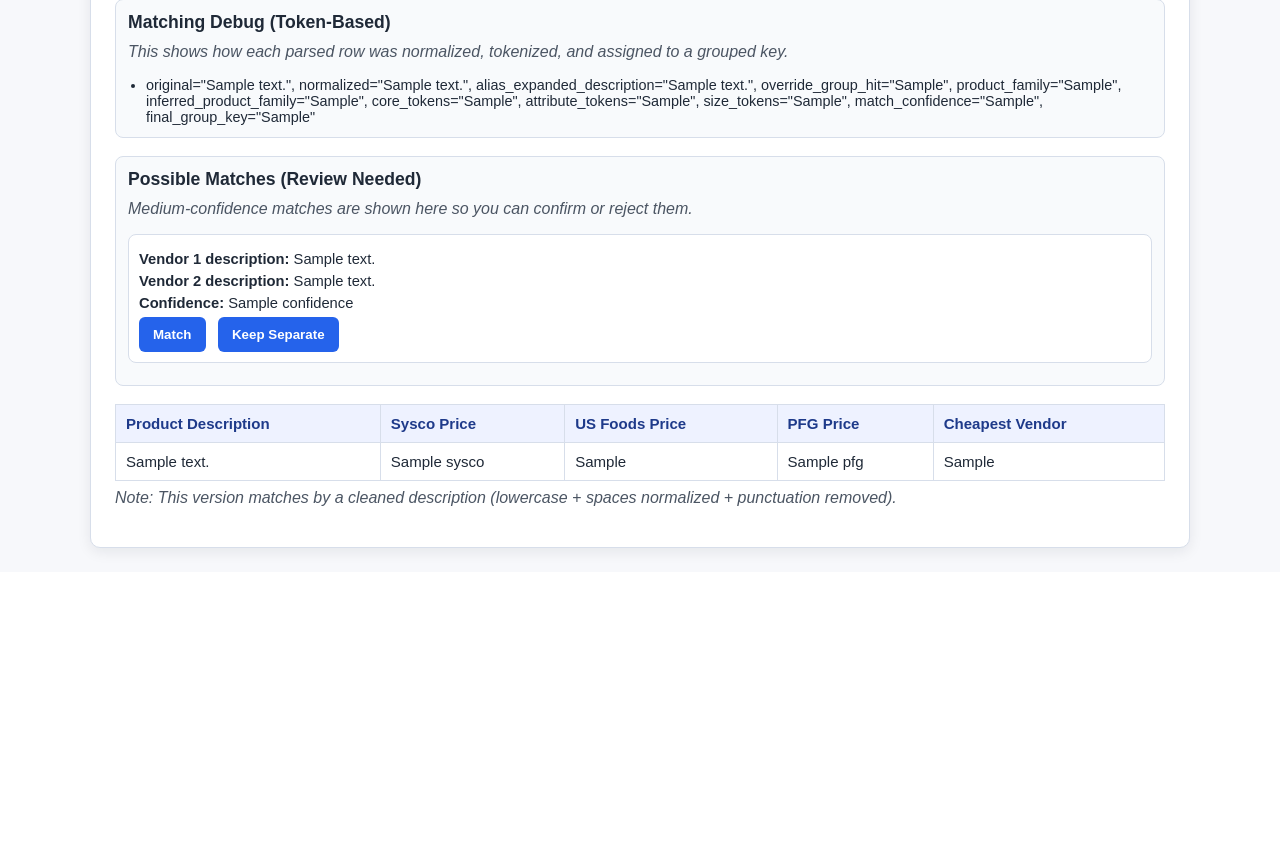
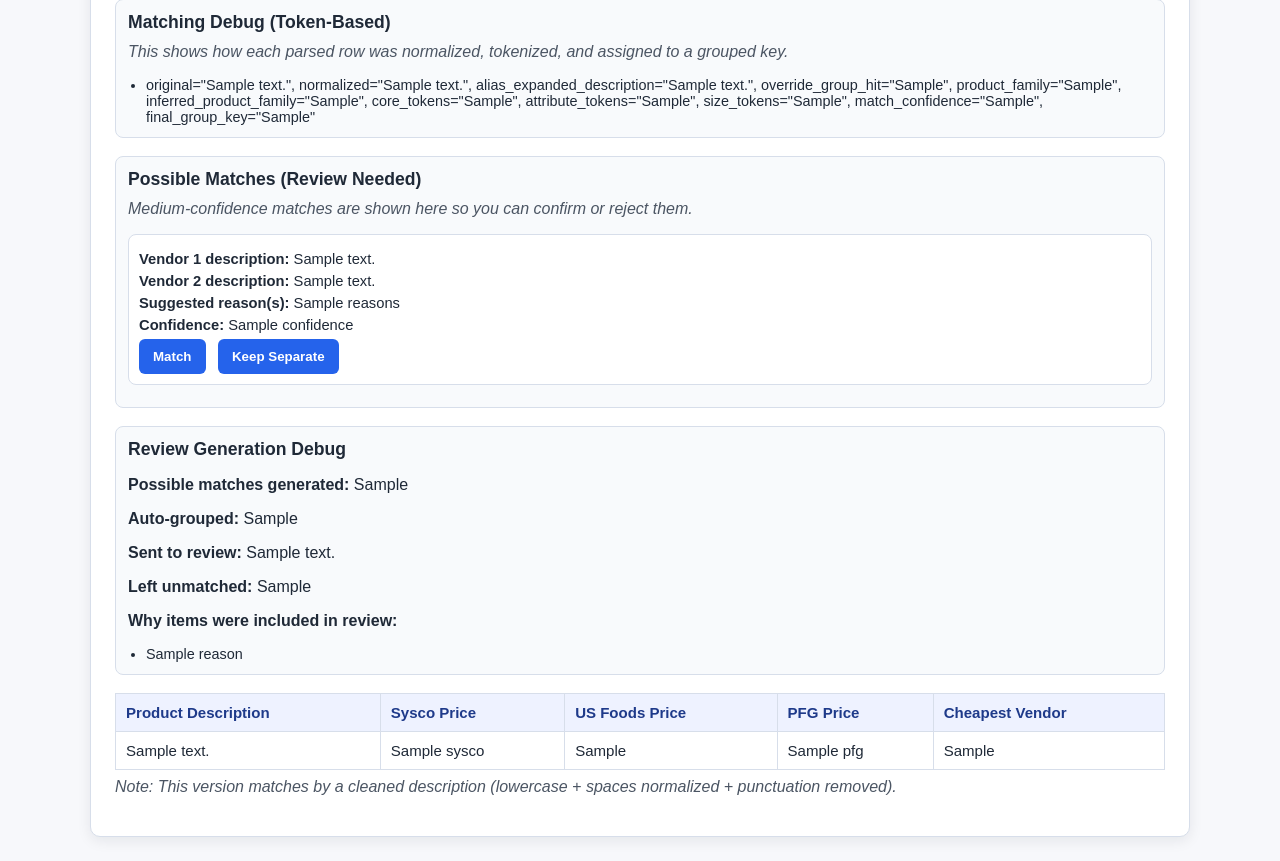
Before and after one commit to Mfaraglia/Confluence, a Flask app: template templates/index.html in a window 1280 px wide. Shown: the part 812-1673 px from the top of the page. Before the commit the page ends 1369 px from the top, so only its background shows below. Run offline with Flask 3, Linux system fonts and the light colour scheme; the template is opened without the code that fills it: most values are stand-ins (such as "Sample title", 1, 10 or a date in 2020).

Commit message:
Broaden review candidate generation with reasons and stats

```diff
--- a/app.py
+++ b/app.py
@@ -676,13 +676,17 @@ def parse_vendor_csv(
 # Combine rows from all vendors using token-overlap + similarity matching.
 def build_comparison_rows(
     rows: List[Dict[str, Optional[float]]], match_memory: Dict[str, Any]
-) -> Tuple[List[Dict[str, str]], List[Dict[str, str]], List[Dict[str, str]]]:
+) -> Tuple[List[Dict[str, str]], List[Dict[str, str]], List[Dict[str, str]], Dict[str, Any]]:
     combined: Dict[str, Dict[str, Any]] = {}
     match_debug_rows: List[Dict[str, str]] = []
     possible_matches: List[Dict[str, str]] = []
+    review_stats: Dict[str, Any] = {}
+    review_pair_keys: set[str] = set()
+    review_debug_reasons: List[str] = []
 
     high_conf_threshold = 0.80
     medium_conf_threshold = 0.60
+    stats = {"auto_grouped": 0, "sent_to_review": 0, "left_unmatched": 0}
 
     for row in rows:
         original_description = (row.get("description") or "").strip()
@@ -717,6 +721,10 @@ def build_comparison_rows(
         best_group_key = ""
         best_confidence = 0.0
         best_candidate_description = ""
+        best_core_overlap = 0.0
+        best_attribute_overlap = 0.0
+        best_size_overlap = 0.0
+        best_candidate_alias_expanded = ""
         for group_key, group_data in combined.items():
             core_overlap = token_overlap_score(core_tokens, list(group_data["core_tokens"]))
             attribute_overlap = token_overlap_score(attribute_tokens, list(group_data["attribute_tokens"]))
@@ -732,6 +740,10 @@ def build_comparison_rows(
                 best_confidence = confidence
                 best_group_key = group_key
                 best_candidate_description = str(group_data["display_description"])
+                best_core_overlap = core_overlap
+                best_attribute_overlap = attribute_overlap
+                best_size_overlap = size_overlap
+                best_candidate_alias_expanded = str(group_data.get("normalized", ""))
 
         confirmed_group = ""
         if best_group_key:
@@ -745,27 +757,62 @@ def build_comparison_rows(
         if confirmed_group:
             final_group_key = confirmed_group
             match_confidence = 1.0
+            stats["auto_grouped"] += 1
         elif best_group_key and (not is_rejected) and best_confidence >= high_conf_threshold:
             final_group_key = best_group_key
             match_confidence = best_confidence
-        elif best_group_key and (not is_rejected) and best_confidence >= medium_conf_threshold:
-            # Medium confidence: suggest review, do not auto-group.
-            possible_matches.append(
-                {
-                    "review_id": str(uuid.uuid4()),
-                    "vendor_1_description": original_description,
-                    "vendor_2_description": best_candidate_description,
-                    "confidence": f"{best_confidence:.2f}",
-                    "pair_key": pair_key,
-                    "proposed_group_key": best_group_key,
-                }
-            )
+            stats["auto_grouped"] += 1
+        elif best_group_key and (not is_rejected):
+            review_reasons: List[str] = []
+            if best_confidence >= medium_conf_threshold:
+                review_reasons.append("medium confidence")
+            if product_family and product_family == combined.get(best_group_key, {}).get("product_family", ""):
+                review_reasons.append("same product_family")
+            if best_core_overlap >= 0.50:
+                review_reasons.append("strong core token overlap")
+            if best_size_overlap >= 0.40 and best_core_overlap >= 0.20:
+                review_reasons.append("similar size/pack")
+            if token_overlap_score(
+                build_meaningful_tokens(alias_expanded_description),
+                build_meaningful_tokens(best_candidate_alias_expanded),
+            ) >= 0.45:
+                review_reasons.append("alias/synonym overlap")
+
+            left_tokens = original_description.lower().split()
+            right_tokens = best_candidate_description.lower().split()
+            left_has_shorthand = any("/" in t or "_" in t or len(t) <= 3 for t in left_tokens)
+            right_has_shorthand = any("/" in t or "_" in t or len(t) <= 3 for t in right_tokens)
+            if left_has_shorthand != right_has_shorthand and best_core_overlap >= 0.20:
+                review_reasons.append("shorthand vs long description")
+
+            should_review = len(review_reasons) > 0
+            if should_review and pair_key and pair_key not in review_pair_keys:
+                review_pair_keys.add(pair_key)
+                possible_matches.append(
+                    {
+                        "review_id": str(uuid.uuid4()),
+                        "vendor_1_description": original_description,
+                        "vendor_2_description": best_candidate_description,
+                        "confidence": f"{best_confidence:.2f}",
+                        "pair_key": pair_key,
+                        "proposed_group_key": best_group_key,
+                        "reasons": ", ".join(review_reasons),
+                    }
+                )
+                review_debug_reasons.append(
+                    f"{original_description} <> {best_candidate_description} because: {', '.join(review_reasons)}"
+                )
+                stats["sent_to_review"] += 1
+
             final_group_key = f"{product_family}::{normalized_description}"
             match_confidence = best_confidence
+            if not should_review:
+                stats["left_unmatched"] += 1
         else:
             # Low confidence (or rejected): keep separate.
             final_group_key = f"{product_family}::{normalized_description}"
             match_confidence = best_confidence if best_group_key else 1.0
+            stats["left_unmatched"] += 1
 
         if final_group_key not in combined:
             combined[final_group_key] = {
@@ -856,7 +903,15 @@ def build_comparison_rows(
             }
         )
 
-    return output, match_debug_rows, possible_matches
+    review_stats = {
+        "possible_matches_generated": len(possible_matches),
+        "review_reasons": review_debug_reasons,
+        "auto_grouped": stats["auto_grouped"],
+        "sent_to_review": stats["sent_to_review"],
+        "left_unmatched": stats["left_unmatched"],
+    }
+
+    return output, match_debug_rows, possible_matches, review_stats
 
 
 @app.route("/", methods=["GET", "POST"])
@@ -1071,7 +1126,7 @@ def index():
             errors.append("Please upload at least one CSV file.")
 
         if all_vendor_rows and not show_mapping_form:
-            comparison_rows, match_debug_rows, possible_matches = build_comparison_rows(
+            comparison_rows, match_debug_rows, possible_matches, review_stats = build_comparison_rows(
                 all_vendor_rows, match_memory
             )
         elif show_mapping_form and not errors:
@@ -1084,6 +1139,7 @@ def index():
         debug_details=debug_details,
         match_debug_rows=match_debug_rows,
         possible_matches=possible_matches,
+        review_stats=review_stats,
         upload_debug=upload_debug,
         show_mapping_form=show_mapping_form,
         mapping_options=mapping_options,
--- a/templates/index.html
+++ b/templates/index.html
@@ -411,6 +411,7 @@
           <div class="debug-card">
             <p><strong>Vendor 1 description:</strong> {{ candidate.vendor_1_description }}</p>
             <p><strong>Vendor 2 description:</strong> {{ candidate.vendor_2_description }}</p>
+            <p><strong>Suggested reason(s):</strong> {{ candidate.reasons }}</p>
             <p><strong>Confidence:</strong> {{ candidate.confidence }}</p>
             <form method="POST" style="display:inline-block; margin-right:8px;">
               <input type="hidden" name="action" value="review_decision">
@@ -436,6 +437,24 @@
             </form>
           </div>
         {% endfor %}
+      </section>
+    {% endif %}
+
+    {% if review_stats %}
+      <section class="debug" aria-label="Review generation debug">
+        <h2>Review Generation Debug</h2>
+        <p><strong>Possible matches generated:</strong> {{ review_stats.possible_matches_generated }}</p>
+        <p><strong>Auto-grouped:</strong> {{ review_stats.auto_grouped }}</p>
+        <p><strong>Sent to review:</strong> {{ review_stats.sent_to_review }}</p>
+        <p><strong>Left unmatched:</strong> {{ review_stats.left_unmatched }}</p>
+        {% if review_stats.review_reasons %}
+          <p><strong>Why items were included in review:</strong></p>
+          <ul class="debug-list">
+            {% for reason in review_stats.review_reasons %}
+              <li>{{ reason }}</li>
+            {% endfor %}
+          </ul>
+        {% endif %}
       </section>
     {% endif %}
 
```
Also changed, not shown: README.md.
